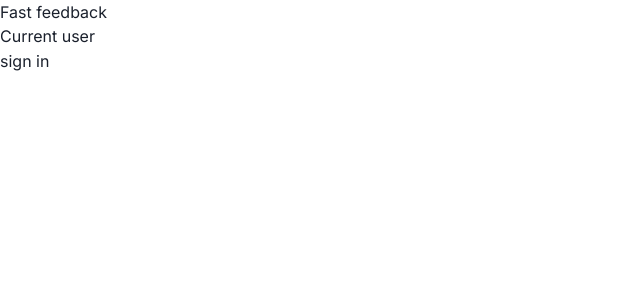
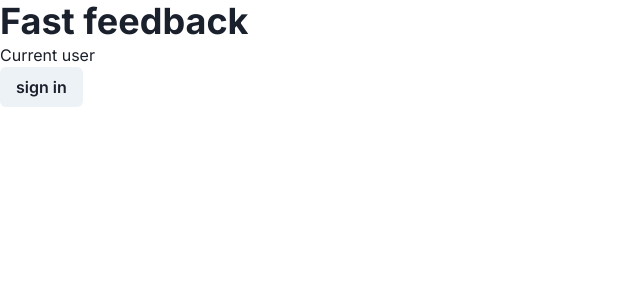
Before and after one commit to jguaura/fast-feedback, a Next.js app: page / in a window 1280 px wide. Shown: the top 300 px of the page, without its empty margins (0-640 px from the left). Built offline with nearby package versions, Linux system fonts and the light colour scheme; no server answers.

Commit message:
feat: absolute import
Added jsconfig.json - setted absoulete imports using '@' notation

```diff
--- a/src/lib/auth.js
+++ b/src/lib/auth.js
@@ -1,6 +1,5 @@
 import { GithubAuthProvider, getAuth, signInWithPopup, signOut } from 'firebase/auth';
 import { useState, useEffect, useContext, createContext } from 'react';
-import { firebase } from './firebase';
 import { createUser } from './firestore';
 
 const authContext = createContext();
--- a/src/pages/_app.js
+++ b/src/pages/_app.js
@@ -1,6 +1,6 @@
-import { AuthProvider } from '../lib/auth';
+import { AuthProvider } from '@/lib/auth';
 import { ChakraProvider } from '@chakra-ui/react';
-import { theme } from '../styles/theme';
+import { theme } from '@/styles/theme';
 
 const App = ({ Component, pageProps }) => {
   return (
--- a/src/pages/index.js
+++ b/src/pages/index.js
@@ -1,5 +1,6 @@
 import Head from 'next/head';
-import { useAuth } from '../lib/auth';
+import { Button, Code, Heading } from '@chakra-ui/react';
+import { useAuth } from '@/lib/auth';
 
 export default function Home() {
   const auth = useAuth();
@@ -12,19 +13,19 @@ export default function Home() {
       </Head>
 
       <main>
-        <h1>Fast feedback</h1>
+        <Heading fontFamily={'Inter'}>Fast feedback</Heading>
         <p>
           Current user{' '}
-          <code >
+          <Code>
             {auth?.user?.displayName}
             {auth?.user?.email}
-          </code>
+          </Code>
         </p>
         <div>
           {!auth.user ? (
-            <button onClick={() => auth.signInWithGithub()}>sign in</button>
+            <Button onClick={() => auth.signInWithGithub()}>sign in</Button>
           ) : (
-            <button onClick={() => auth.logOut()}>log out</button>
+            <Button onClick={() => auth.logOut()}>log out</Button>
           )}
         </div>
       </main>
```
Also changed, not shown: jsconfig.json (added, +10 -0 lines).
